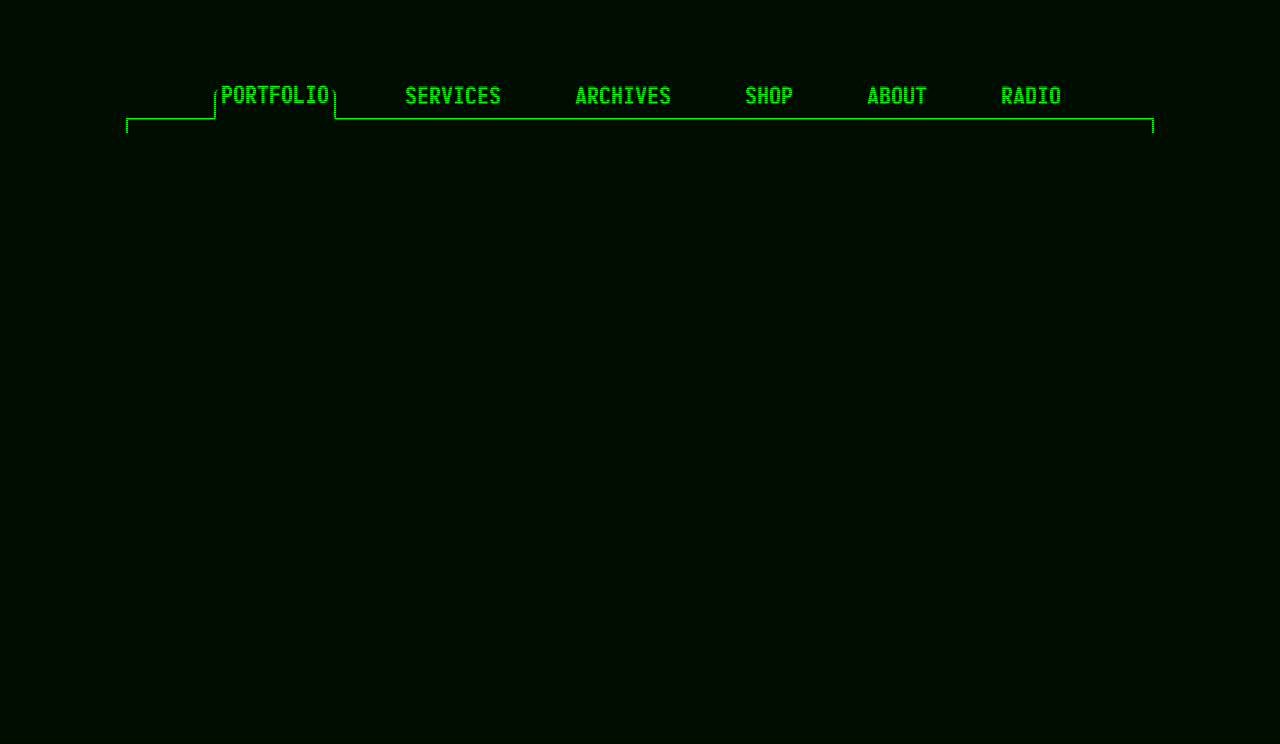
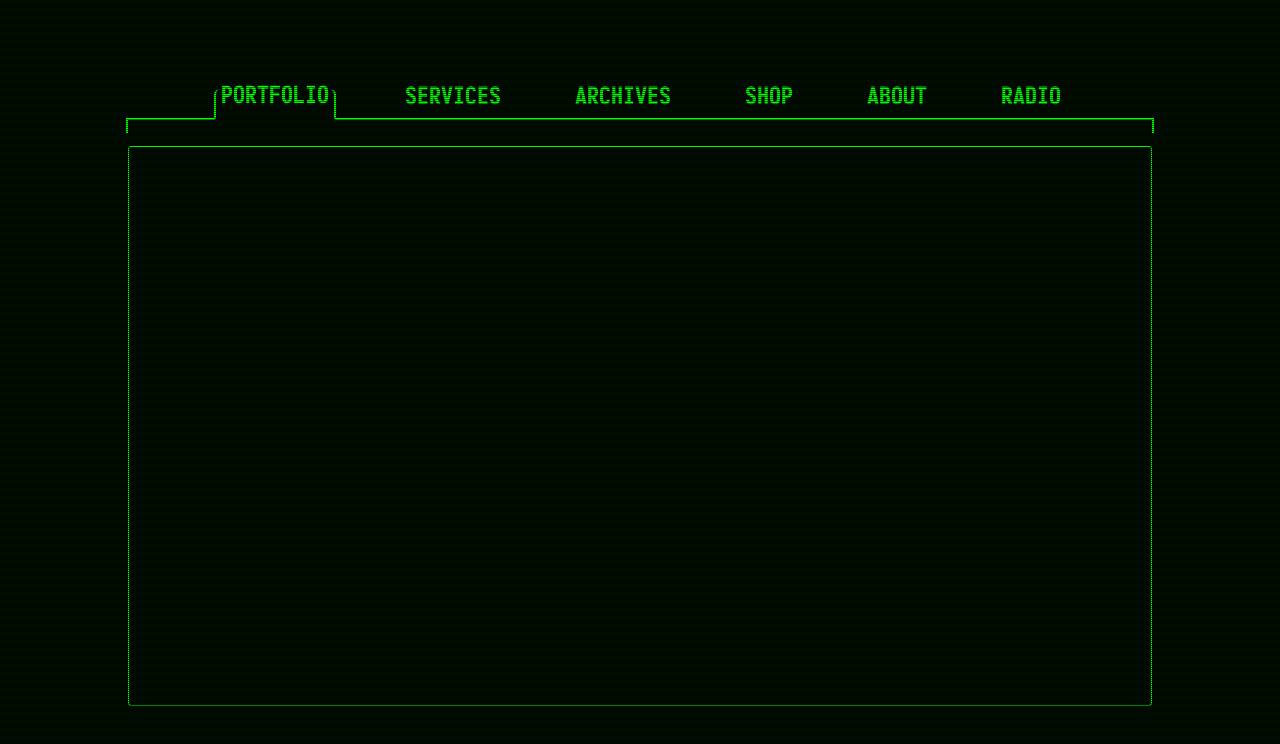
Before and after one commit to JhefAraujo/pip-boy, a plain HTML site: page index.html in a window 1280 px wide. Drawn offline with Linux system fonts and the light colour scheme.

Commit message:
Update style.css

```diff
--- a/style.css
+++ b/style.css
@@ -290,4 +290,9 @@ section {
 
 section.main {
     display: block;
+    width: 80%;
+    height: 70%;
+    border: 1px solid rgb(0, 247, 0);
+    margin-top: 2%;
+    border-radius: 3px;
 }
```
